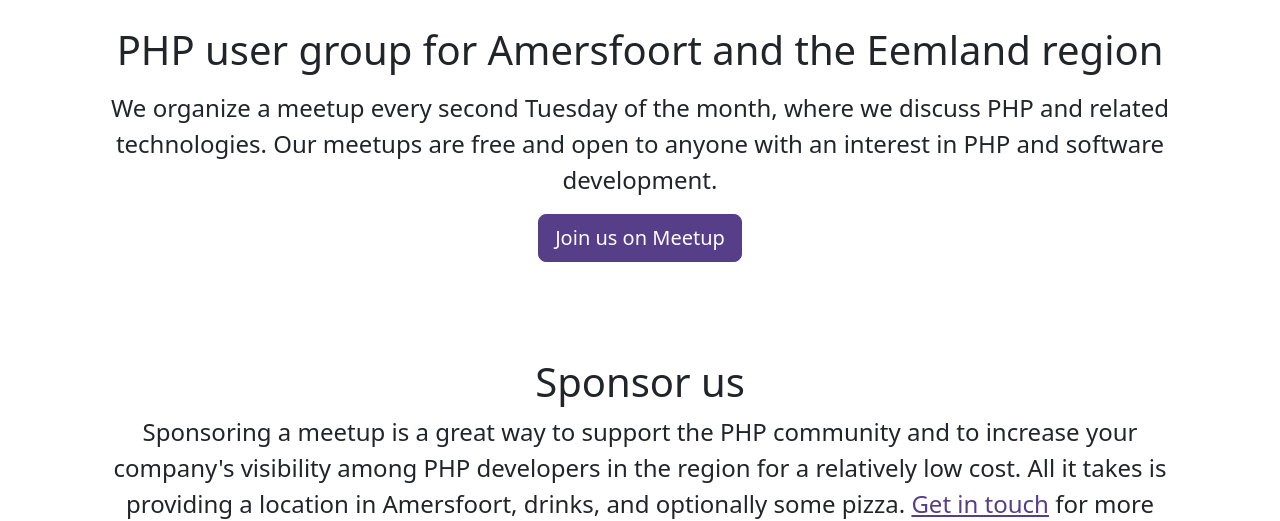
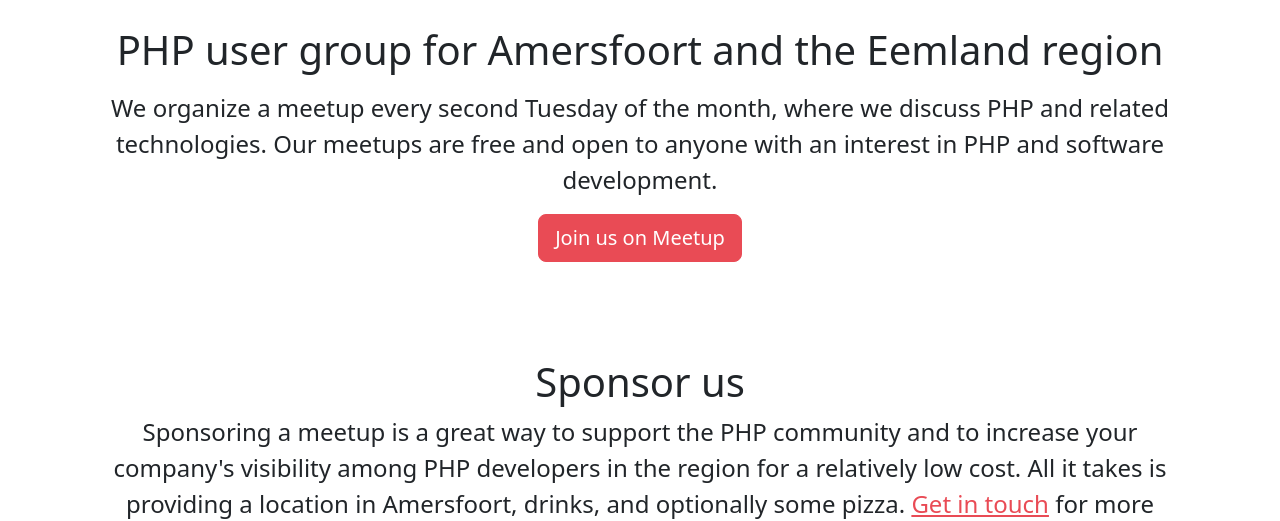
Before and after one commit to PHPAmersfoort/website, a website built with webpack: page index.html in a window 1280 px wide. Shown: the part 281-802 px from the top of the page. Built offline with nearby package versions, Linux system fonts and the light colour scheme.

Commit message:
Use the red color as primary color
With white text for buttons.

```diff
--- a/assets/main.scss
+++ b/assets/main.scss
@@ -1,3 +1,8 @@
-$primary: #563e88;
+$primary: #e94b55;
+$secondary: #563e88;
 
 @import "~bootstrap/scss/bootstrap";
+
+.btn-primary, .btn-primary:hover, .btn-primary:active, .btn-primary:focus {
+  color: $white;
+}
```
